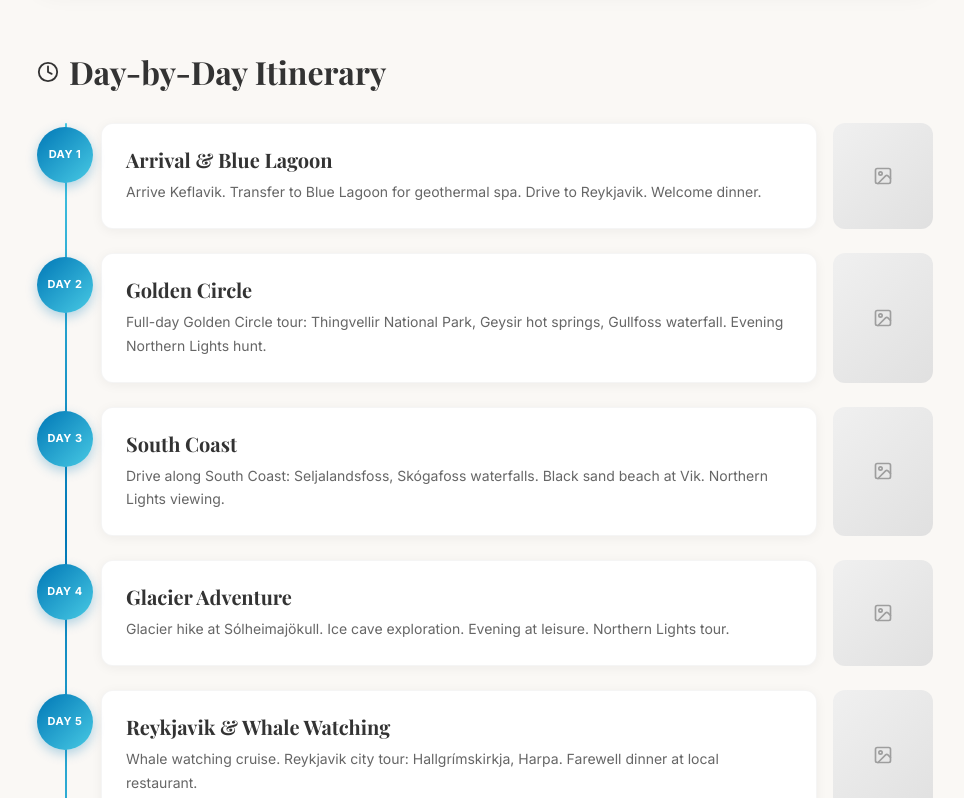
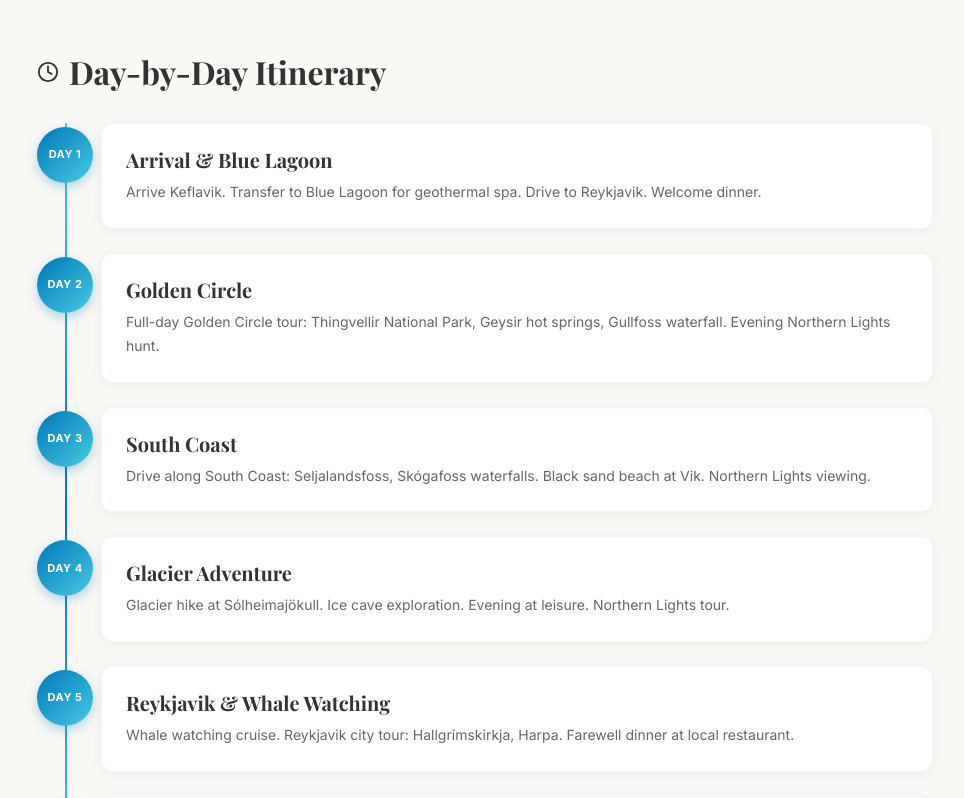
Before and after one commit to CodeModeSameer/tripbuzzinga-frontend, a Next.js app: page /destinations/iceland/ice-1 in a window 1280 px wide. Shown: the part 740-1538 px from the top of the page, without its empty margins (155-1119 px from the left). Built offline with nearby package versions, Linux system fonts and the light colour scheme; a web font is replaced by a local one.

Commit message:
Remove image placeholder from day plan

```diff
--- a/src/app/destinations/[slug]/[itineraryId]/ItineraryDetailPage.jsx
+++ b/src/app/destinations/[slug]/[itineraryId]/ItineraryDetailPage.jsx
@@ -181,10 +181,6 @@ export default function ItineraryDetailPage({ itinerary, slug, itineraryId }) {
                   <h3 className={styles.dayTitle}>{dp.title}</h3>
                   <p className={styles.dayDesc}>{dp.desc}</p>
                 </div>
-                {/* Image placeholder */}
-                <div className={styles.dayImagePlaceholder}>
-                  <ImageIcon size={20} className={styles.dayImageIcon} />
-                </div>
               </div>
             ))}
           </div>
--- a/src/app/destinations/[slug]/[itineraryId]/ItineraryDetailPage.module.css
+++ b/src/app/destinations/[slug]/[itineraryId]/ItineraryDetailPage.module.css
@@ -323,25 +323,7 @@
   line-height: 1.7;
 }
 
-.dayImagePlaceholder {
-  width: 100px;
-  min-height: 80px;
-  border-radius: 12px;
-  background: linear-gradient(135deg, var(--color-gray-100), var(--color-gray-200));
-  display: flex;
-  align-items: center;
-  justify-content: center;
-  flex-shrink: 0;
-  transition: transform 0.3s ease;
-}
 
-.dayImagePlaceholder:hover {
-  transform: scale(1.05);
-}
-
-.dayImageIcon {
-  color: var(--color-gray-400);
-}
 
 /* =============================================
    INCLUSIONS & EXCLUSIONS
```
